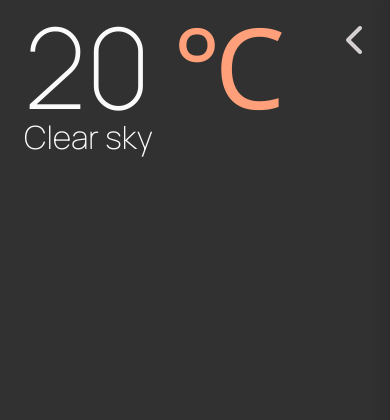
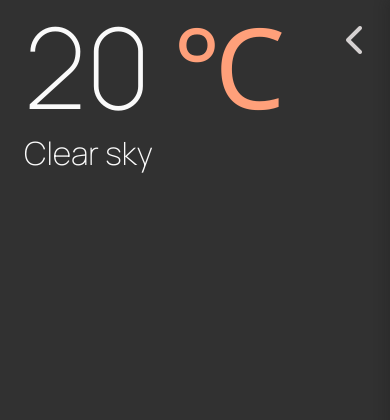
Before and after one commit to tonaye-aye/weathertones, a PHP site: page / in a window 390 px wide; the page is wider, and only the part inside the window is pictured. Shown: the top 420 px of that part. Run offline with PHP 8.4, Linux system fonts and the light colour scheme; some libraries are stand-ins or nearby versions.

Commit message:
38th commit

```diff
--- a/style.css
+++ b/style.css
@@ -93,6 +93,7 @@ i:hover {
   -moz-user-select: none;
   -webkit-user-select: none;
   user-select: none;
+  -webkit-tap-highlight-color: transparent;
 }
 .celcius::after {
   content: "\2103";
@@ -292,6 +293,7 @@ i:hover {
   }
   .weather-description {
     font-size: 2rem;
+    margin: 1.5rem 0;
   }
   .weather-timezone {
     font-size: 1rem;
```
